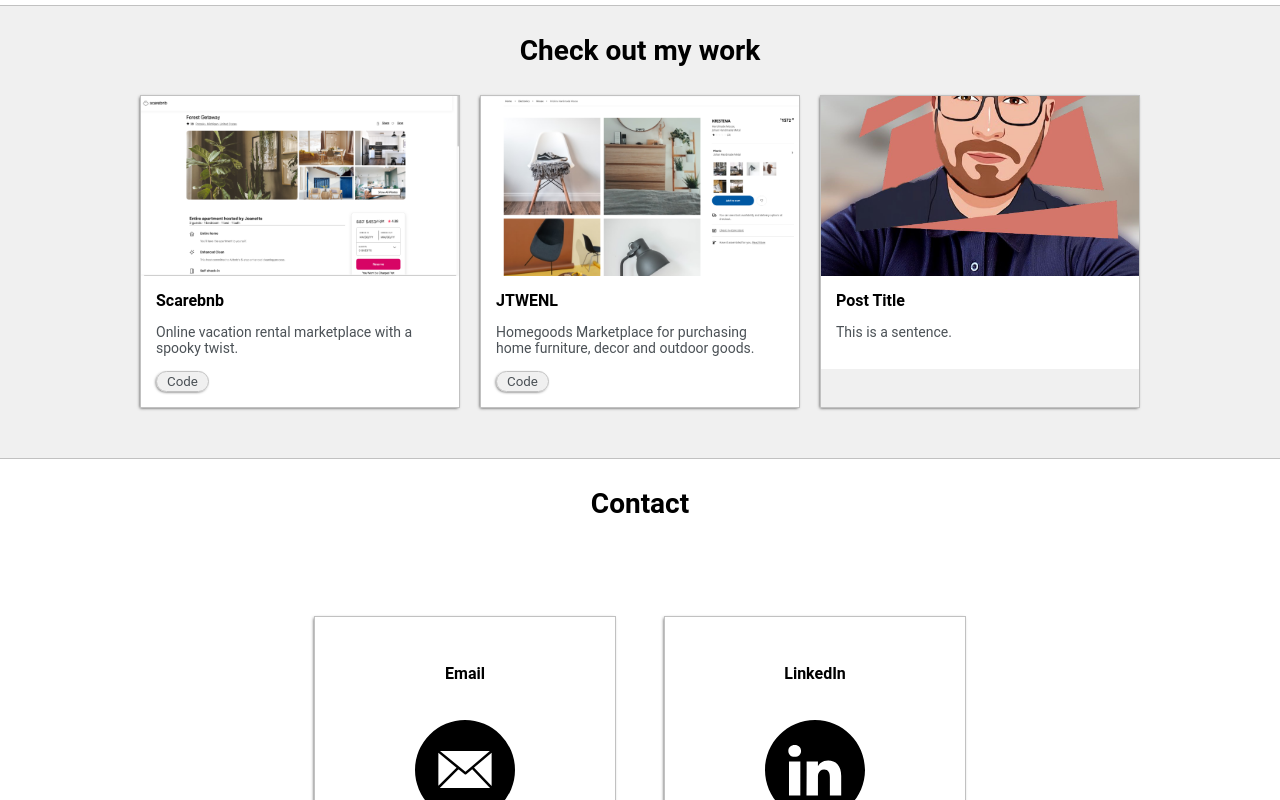
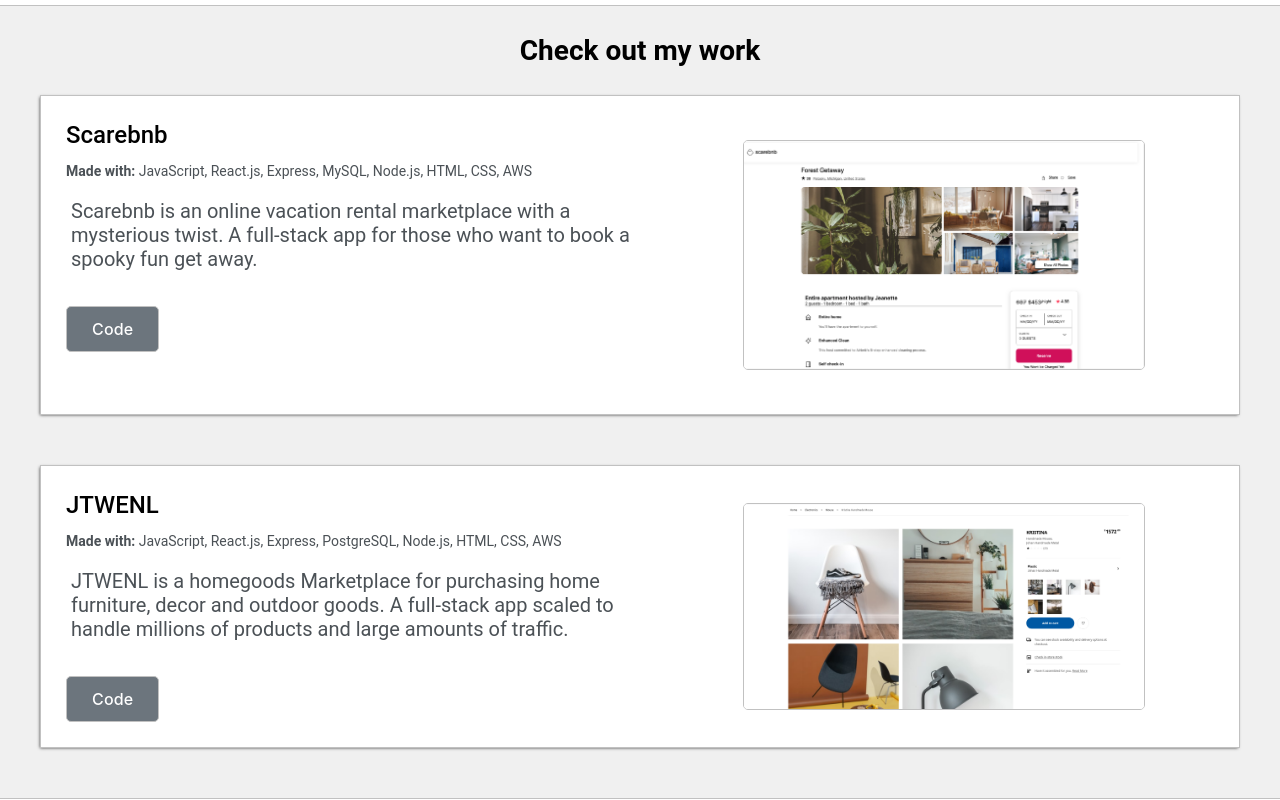
Before and after one commit to javalzar1/portfolio, a React (Create React App) app: page / in a window 1280 px wide. Shown: the part 940-1740 px from the top of the page. Built offline with nearby package versions, Linux system fonts and the light colour scheme.

Commit message:
ready to deploy

```diff
--- a/src/components/About.js
+++ b/src/components/About.js
@@ -10,7 +10,7 @@ const About = () => {
 							I was almost a physicist. Bill Nye the science guy is to blame. Starting out on my degree I
 							took an intro to programming course and I am sorry Bill but I had to switch up! I SPRINTED
 							to the office to switch majors. I love how you can make just about anything out of code.
-							Programming is like a puzzle and the answer is there you just have to figure it out.
+							Programming is like a puzzle and the answer is there, you just have to figure it out.
 						</p>
 
 						<p>
--- a/src/components/Portfolio.js
+++ b/src/components/Portfolio.js
@@ -6,22 +6,34 @@ const Portfolio = () => {
 
 				<div className='post-wrapper'>
 					<div className='post'>
-						<img className='thumbnail' alt='scarebnb' src='./assets/scarebnb.png' />
 						<div className='post-preview'>
-							<h6 className='post-title'>Scarebnb</h6>
-							<p className='post-intro'>Online vacation rental marketplace with a spooky twist.</p>
+							<h4 className='post-title'>Scarebnb</h4>
+							<p className='post-intro'>
+								<b>Made with:</b> JavaScript, React.js, Express, MySQL, Node.js, HTML, CSS, AWS
+							</p>
+							<p className='post-content'>
+								Scarebnb is an online vacation rental marketplace with a mysterious twist. A full-stack
+								app for those who want to book a spooky fun get away.{' '}
+							</p>
 							<form action='https://github.com/hrr50-airbnb-clone/javier-air-bnb-clone' target='_blank'>
 								<input className='button' type='submit' value='Code' />
 							</form>
 						</div>
+						<div className='thumbnail'>
+							<img alt='scarebnb' src='./assets/scarebnb.png' />
+						</div>
 					</div>
 
 					<div className='post'>
-						<img className='thumbnail' alt='JTWENL' src='./assets/JTWENL.png' />
 						<div className='post-preview'>
-							<h6 className='post-title'> JTWENL</h6>
+							<h4 className='post-title'> JTWENL</h4>
 							<p className='post-intro'>
-								Homegoods Marketplace for purchasing home furniture, decor and outdoor goods.
+								<b>Made with:</b> JavaScript, React.js, Express, PostgreSQL, Node.js, HTML, CSS, AWS
+							</p>
+							<p className='post-content'>
+								JTWENL is a homegoods Marketplace for purchasing home furniture, decor and outdoor
+								goods. A full-stack app scaled to handle millions of products and large amounts of
+								traffic.
 							</p>
 							<form
 								action='https://github.com/the-expressionists/Javier-Main-Description'
@@ -30,13 +42,8 @@ const Portfolio = () => {
 								<input className='button' type='submit' value='Code' />
 							</form>
 						</div>
-					</div>
-
-					<div className='post'>
-						<img className='thumbnail' src='./assets/profile.jpg' alt='profile' />
-						<div className='post-preview'>
-							<h6 className='post-title'> Post Title</h6>
-							<p className='post-intro'>This is a sentence.</p>
+						<div className='thumbnail'>
+							<img alt='JTWENL' src='./assets/JTWENL.png' />
 						</div>
 					</div>
 				</div>
--- a/src/styles/App.css
+++ b/src/styles/App.css
@@ -7,7 +7,7 @@
 	--mainText: black;
 	--secondaryText: #4b5156;
 
-	--previewBg: rgb(251, 249, 243, 0.8);
+	--previewBg: rgba(244, 250, 250, 0.728);
 	--previewShadow: #d6e6f0;
 }
 
@@ -243,59 +243,84 @@ h6 {
 	text-align: center;
 }
 
-#social-image {
-	width: 100%;
-}
-
 .post-wrapper {
 	display: grid;
-	grid-template-columns: repeat(auto-fit, 320px);
-	gap: 20px;
+	grid-template-rows: repeat(auto-fit, 320px);
+	gap: 50px;
 	justify-content: center;
 	padding-bottom: 50px;
 }
 
 .post {
+	display: grid;
+	grid-template-columns: 1fr 1fr;
+	grid-template-rows: auto;
+	grid-template-areas: 'post-preview thumbnail';
+	grid-gap: 1em;
+
+	background-color: #fff;
+
 	border: 1px solid var(--borderColor);
 	box-shadow: -1px 1px 3px -1px rgba(0, 0, 0, 0.75);
 	-webkit-box-shadow: -1px 1px 3px -1px rgba(0, 0, 0, 0.75);
 	-moz-box-shadow: -1px 1px 3px -1px rgba(0, 0, 0, 0.75);
 }
 
-.post:hover {
-	transform: scale(1.05);
-}
-
-.thumbnail {
-	display: block;
-	width: 100%;
-	height: 180px;
-	object-fit: cover;
-}
-
 .post-preview {
+	grid-area: post-preview;
 	background-color: #fff;
-	padding: 15px;
+	padding: 25px 0px 25px 25px;
 }
 
 .post-title {
 	color: black;
 	margin: 0;
+	font-weight: 520;
 }
 
 .post-intro {
 	color: #4b5156;
 	font-size: 14px;
+	padding-right: 20px;
+}
+
+.post-content {
+	color: #4b5156;
+	font-size: 20px;
+	padding-left: 5px;
+	padding-bottom: 15px;
 }
 
 .button {
 	border: 1px solid var(--borderColor);
-	border-radius: 12px;
-	padding: 2px 10px 2px 10px;
-	background-color: var(--mainColor);
-	box-shadow: -1px 1px 3px -1px rgba(0, 0, 0, 0.75);
-	-webkit-box-shadow: -1px 1px 3px -1px rgba(0, 0, 0, 0.75);
-	-moz-box-shadow: -1px 1px 3px -1px rgba(0, 0, 0, 0.75);
+	border-radius: 5px;
+	padding: 12px 25px 12px 25px;
+	font: inherit;
+	font-weight: 500;
+	letter-spacing: 0.01em;
+	color: #fff;
+	background-color: #6c757d;
+}
+
+.button:hover {
+	background-color: #5b6065;
+}
+
+.thumbnail {
+	grid-area: thumbnail;
+	display: grid;
+	justify-items: center;
+	align-items: center;
+}
+
+.thumbnail img {
+	height: auto;
+	width: auto;
+	max-width: 400px;
+	max-height: 400px;
+	/* object-fit: cover; */
+	border: 1px solid var(--borderColor);
+	border-radius: 5px;
 }
 
 .contact-wrapper {
@@ -307,9 +332,6 @@ h6 {
 		'. email linkedin .'
 		'. github twitter .'
 		'. . . .';
-
-	justify-items: center;
-	align-items: center;
 	grid-gap: 3em;
 }
 
@@ -327,11 +349,19 @@ h6 {
 }
 
 .contact-item {
+	display: grid;
+	justify-items: center;
+	align-items: center;
+
 	border: 1px solid var(--borderColor);
 	box-shadow: -1px 1px 3px -1px rgba(0, 0, 0, 0.75);
 	-webkit-box-shadow: -1px 1px 3px -1px rgba(0, 0, 0, 0.75);
 	-moz-box-shadow: -1px 1px 3px -1px rgba(0, 0, 0, 0.75);
-	padding: 10px 100px 50px 100px;
+
+	width: 300px;
+	max-width: 300px;
+	padding-bottom: 40px;
+	background-color: var(--mainColor);
 }
 
 .contact-item:hover {
@@ -358,6 +388,20 @@ footer {
 	}
 }
 
+@media screen and (max-width: 1000px) {
+	.thumbnail img {
+		max-width: 350px;
+		max-height: 350px;
+	}
+}
+
+@media screen and (max-width: 900px) {
+	.thumbnail img {
+		max-width: 325px;
+		max-height: 325px;
+	}
+}
+
 @media screen and (max-width: 800px) {
 	.intro-wrapper {
 		grid-template-columns: 1fr;
@@ -370,16 +414,43 @@ footer {
 	.right-column {
 		justify-content: center;
 	}
+	.post-wrapper {
+		grid-template-rows: auto;
+	}
+	.post {
+		grid-template-columns: auto;
+		grid-template-rows: auto;
+		grid-template-areas:
+			'post-preview'
+			'thumbnail';
+		padding-bottom: 25px;
+	}
+
+	.post-content {
+		padding-right: 25px;
+	}
+
+	.button {
+		width: 95%;
+	}
+
+	.thumbnail img {
+		max-width: 95%;
+		max-height: 95%;
+	}
 
 	.contact-wrapper {
-		grid-template-rows: 30px 1fr 1fr 1fr;
-		grid-template-areas:
-			'. . . . '
-			'. email email .'
-			'.  linkedin linkedin .'
-			'. github github .'
-			'. twitter twitter .';
-		padding-bottom: 3em;
+		grid-gap: 2em;
+		padding-bottom: 2em;
+	}
+
+	.contact-item {
+		width: 180px;
+		max-width: 180px;
+	}
+	.contact-wrapper img {
+		height: 80px;
+		width: 80px;
 	}
 }
 
@@ -394,4 +465,16 @@ footer {
 	.preview {
 		width: 260px;
 	}
+	.contact-wrapper {
+		grid-gap: 1.5em;
+	}
+	.contact-item {
+		width: 130px;
+		max-width: 130px;
+		padding: 0 0px 30px 0px;
+	}
+	.contact-wrapper img {
+		height: 70px;
+		width: 70px;
+	}
 }
```
Also changed, not shown: public/assets/scarebnb.png.
